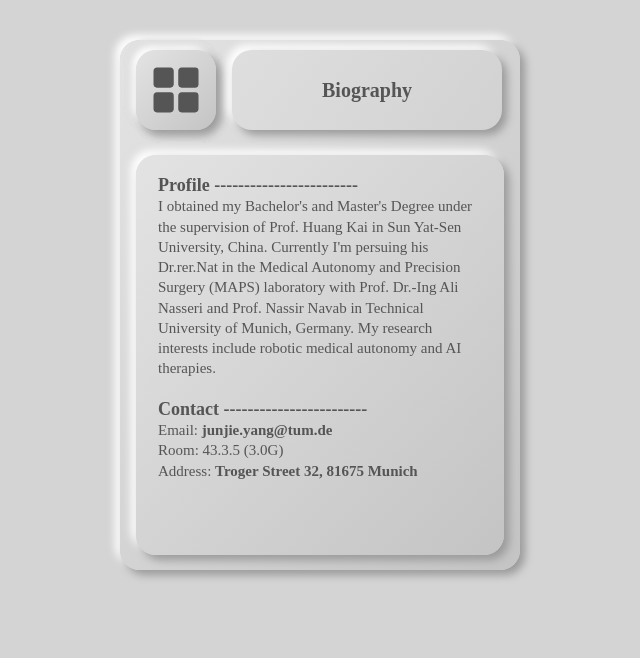
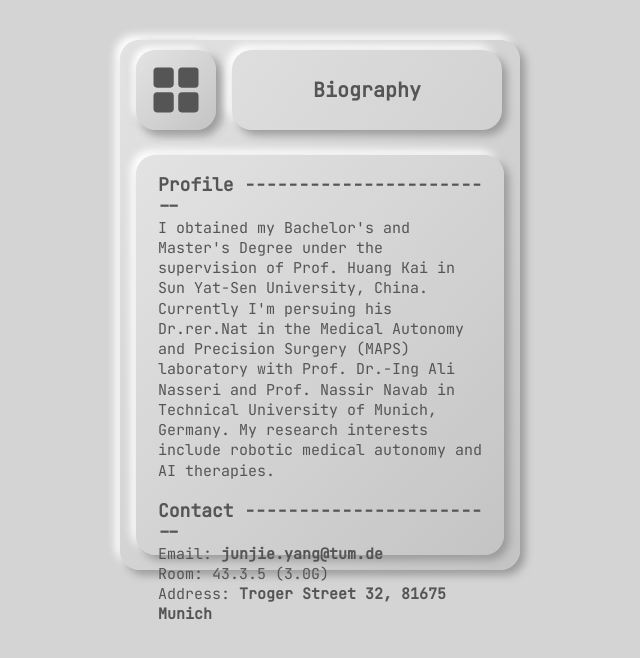
Before and after one commit to gingerZone27/gingerZone27.github.io, a plain HTML site: page index.html in a window 1280 px wide. Shown: the whole page, without its empty margins (320-960 px from the left). Drawn offline with Linux system fonts and the light colour scheme.

Commit message:
Update index.html

```diff
--- a/index.html
+++ b/index.html
@@ -22,7 +22,7 @@
 			/*background-color: #D4D4D4;*/
 			background-color: #D4D4D4;
 
-			font-family: JetBrains+Mono;
+			font-family: JetBrains Mono;
 			font-weight: bold;
 			color: #D4D4D4;
 
```
